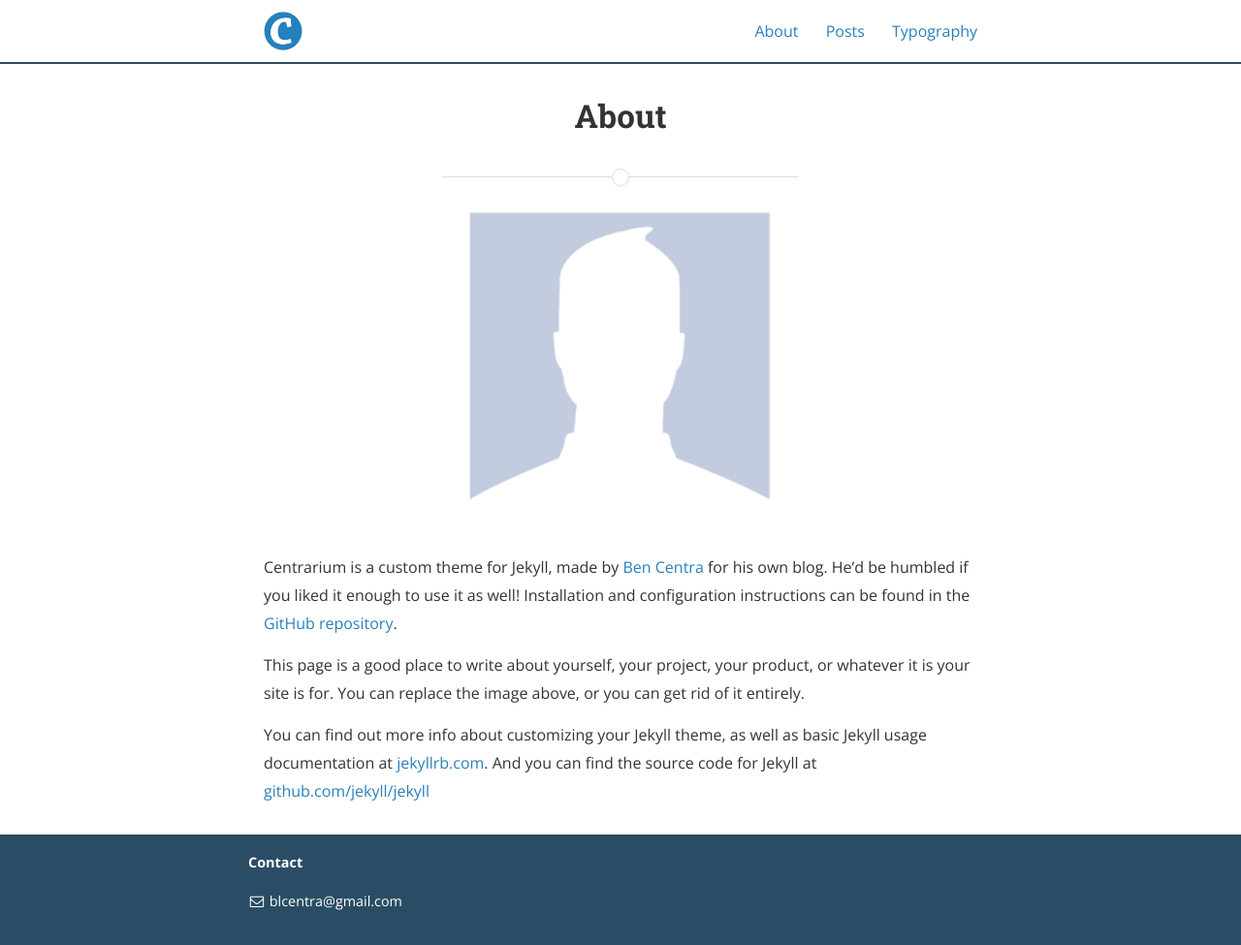
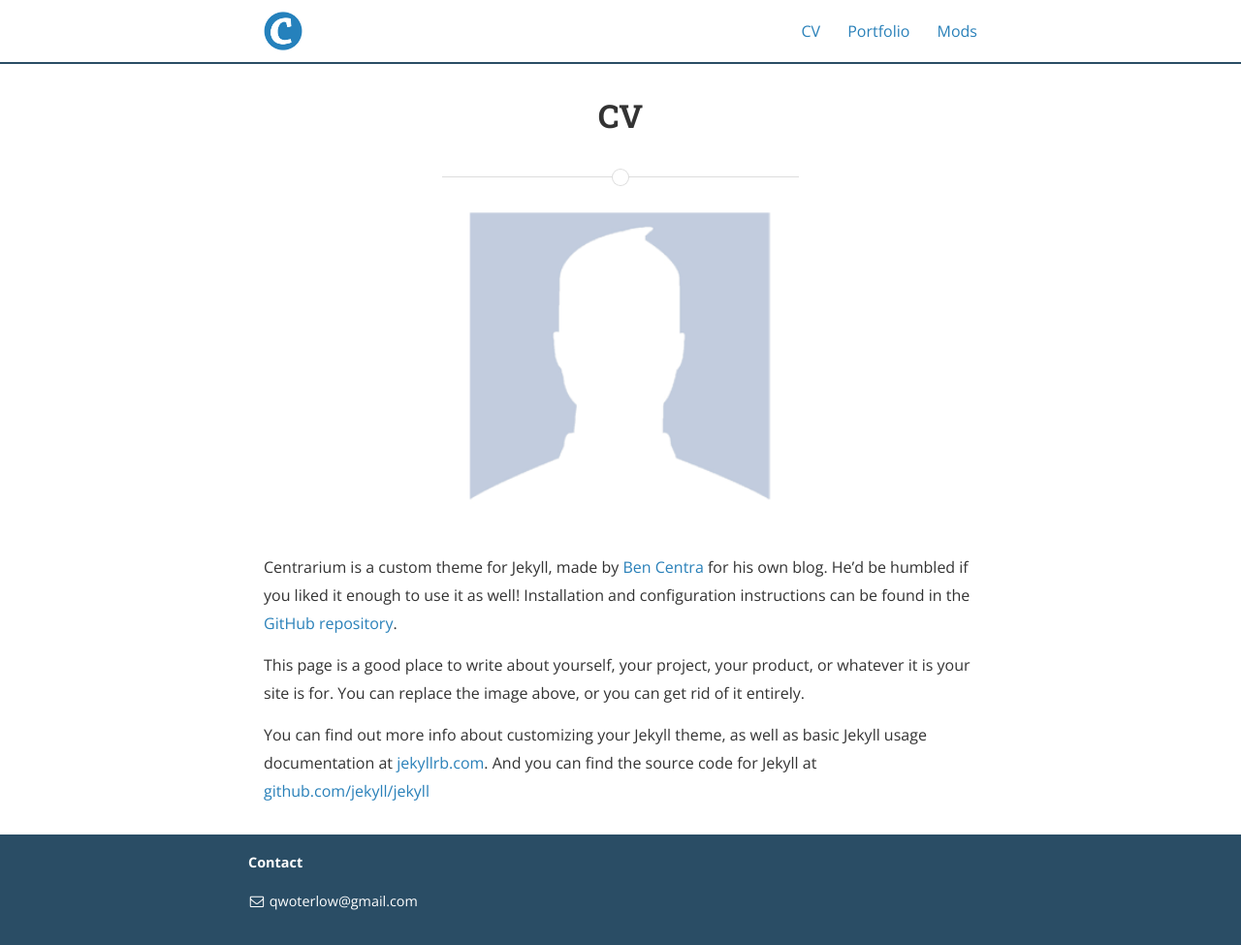
Before and after one commit to Ayrgedmar/ayrgedmar.github.io, a Jekyll site: the page built from about.md, in a window 1280 px wide and 975 px high. Shown: the whole window at 97% size. Built offline with Jekyll 4.4.1, drawn with Linux system fonts in a browser that asks for light colours; nearby versions of some CDN libraries.

Commit message:
Start adds

```diff
--- a/_config.yml
+++ b/_config.yml
@@ -9,12 +9,12 @@ exclude:
   - "/vendor/"
 
 # Site settings
-title: Centrarium
-subtitle: "A simple yet classy theme for your Jekyll website or blog"
-email: blcentra@gmail.com
-name: Ben Centra
+title:
+subtitle: "Level Designer"
+email: qwoterlow@gmail.com
+name: Iana Tolstikhina
 description: >
-  A simple yet classy theme for your Jekyll website or blog.
+
 # Base URL of site (i.e. /blog). It should always start with a slash,
 # and never end with a slash. Set it to a blank value if hosting at the
 # root of your server.
--- a/about.md
+++ b/about.md
@@ -1,7 +1,7 @@
 ---
 layout: page
-title: About
-permalink: /about/
+title: CV
+permalink: /cv/
 main_nav: true
 ---
 
--- a/posts.md
+++ b/posts.md
@@ -1,7 +1,7 @@
 ---
 layout: page
-title: "Posts"
-permalink: /posts/
+title: "Portfolio"
+permalink: /portfolio/
 main_nav: true
 ---
 
--- a/typography.md
+++ b/typography.md
@@ -1,7 +1,7 @@
 ---
 layout: page
-title: Typography
-permalink: /typography/
+title: Mods
+permalink: /mods/
 main_nav: true
 ---
 
```
